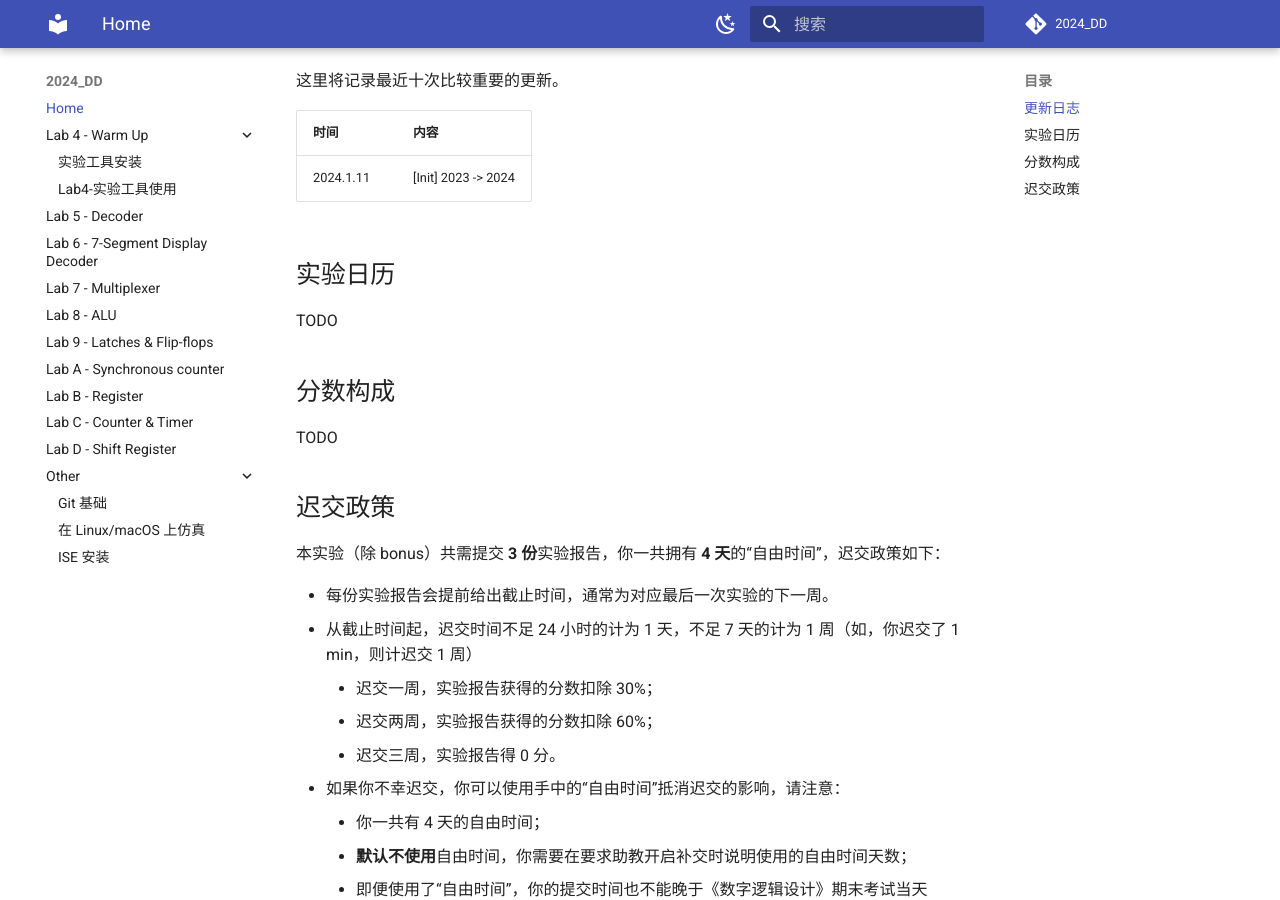
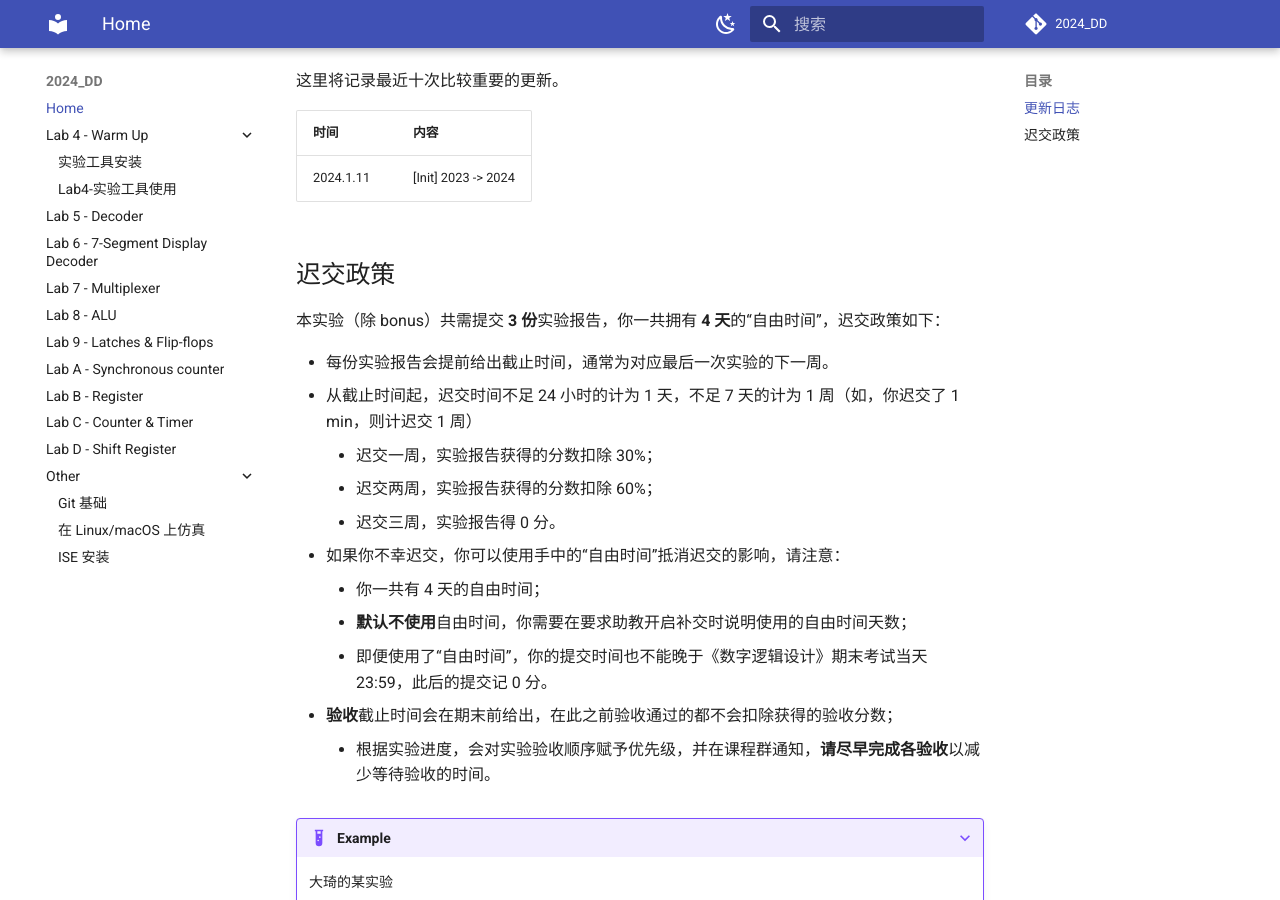
Before and after one commit to Guahao31/2024_DD, an MkDocs documentation site: the page built from docs/index.md, in a window 1280 px wide and 900 px high, scrolled down 548 px. Built offline with MkDocs 1.6.1 and Material for MkDocs 9.7.7, drawn with Linux system fonts in a browser that asks for light colours; a script that is not in the unit is left out; comment, search, counter and statistics services are not loaded.

Commit message:
update: index remove 实验日历&分数构成

```diff
--- a/docs/index.md
+++ b/docs/index.md
@@ -29,15 +29,6 @@
 <!-- | 2023.3.1 | [Update] Lab0 报告要求 <br> [Release] Lab1 | -->
 <!-- | 2023.2.28 | [Release] Lab0 | -->
 
-
-## 实验日历
-
-TODO
-
-## 分数构成
-
-TODO
-
 ## 迟交政策
 
 本实验（除 bonus）共需提交 **3 份**实验报告，你一共拥有 **4 天**的“自由时间”，迟交政策如下：
```
